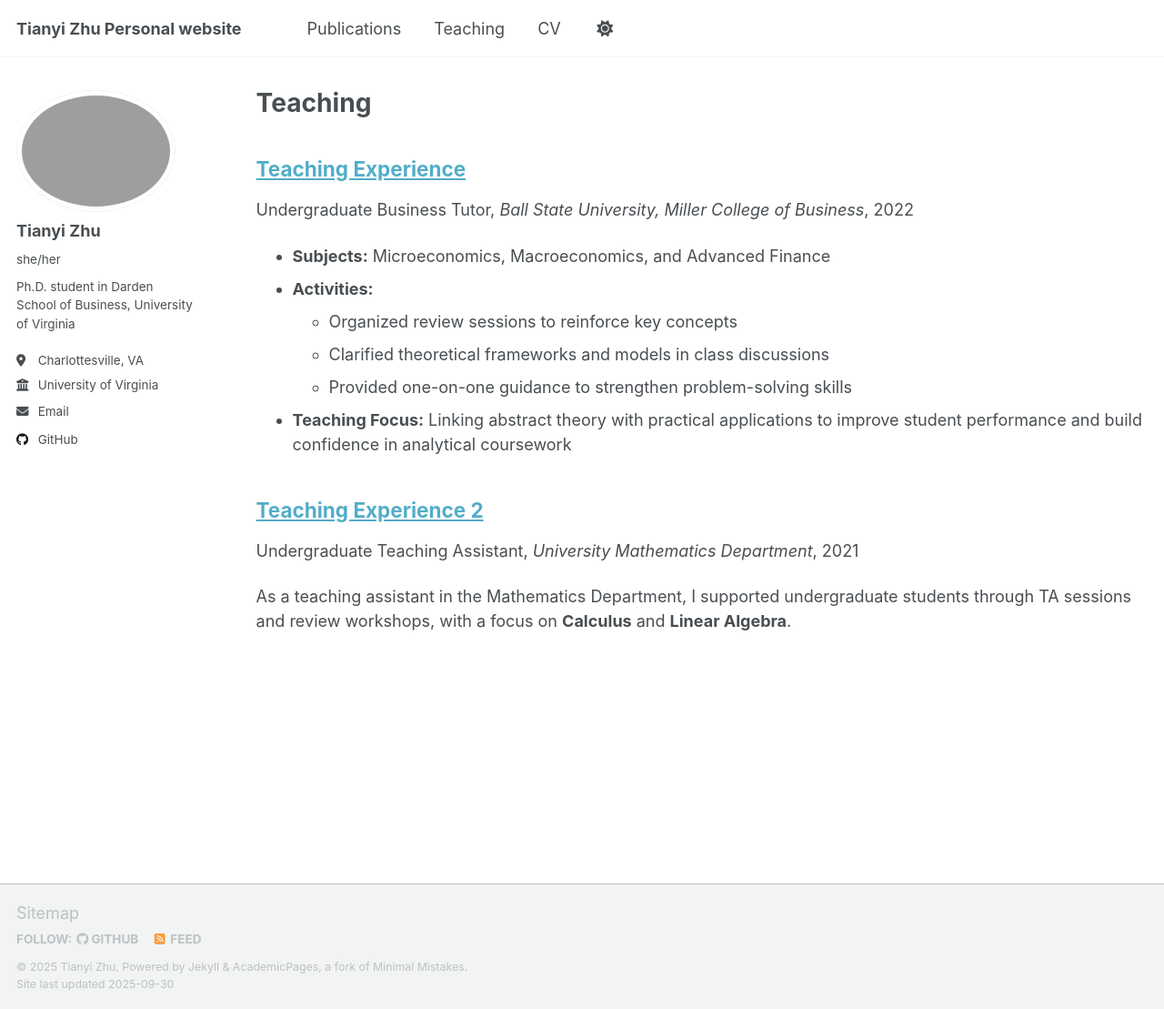
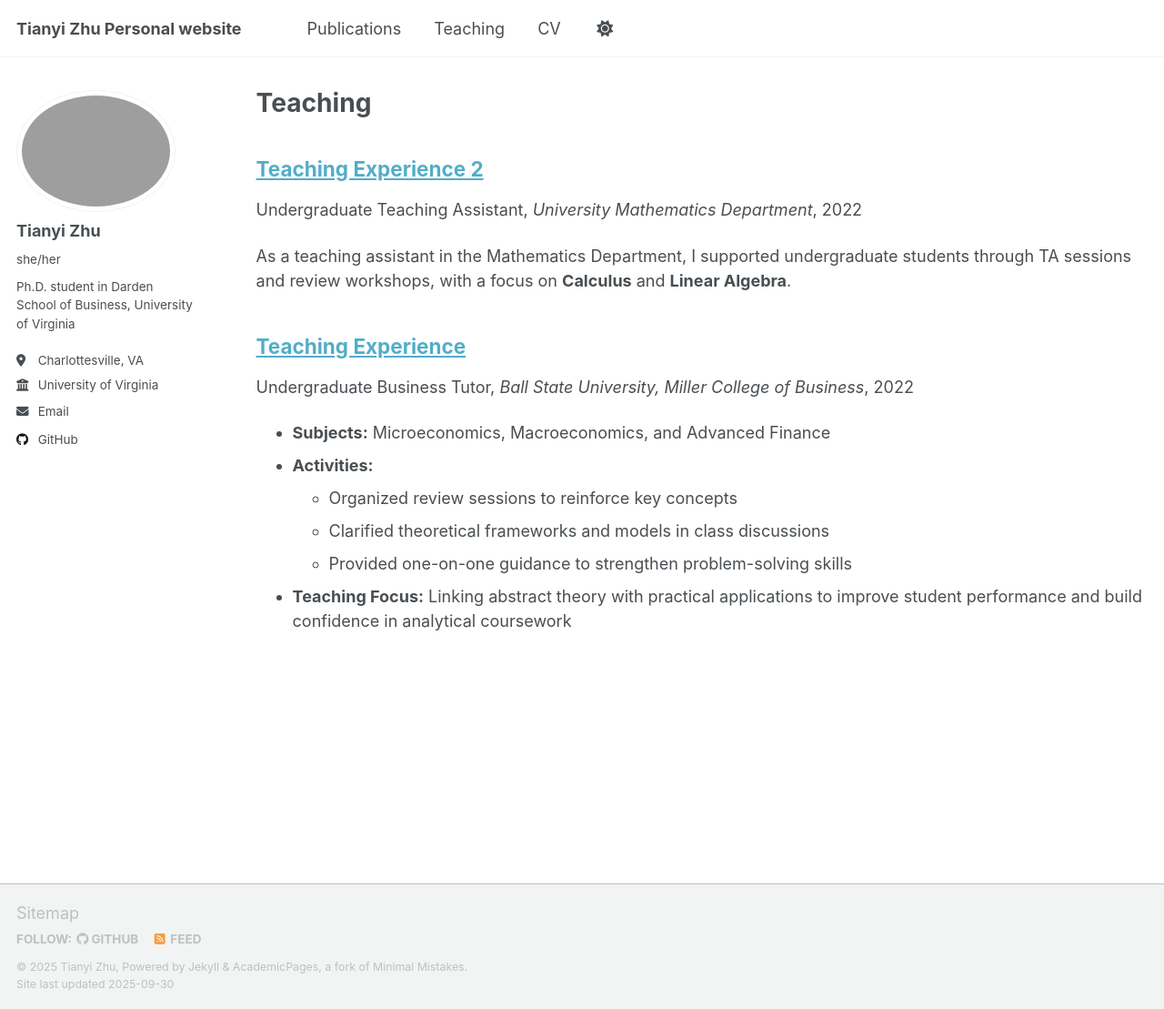
Before and after one commit to TianyiZ0829/TianyiZ0829.github.io, a Jekyll site: the page built from _pages/teaching.html, in a window 1280 px wide and 1109 px high. Shown: the whole window at 91% size. Built offline with Jekyll 4.4.1, drawn with Linux system fonts in a browser that asks for light colours; a script that is not in the unit is left out.

Commit message:
Update teaching assistant date to September 2022

```diff
--- a/_teaching/2015-spring-teaching-2.md
+++ b/_teaching/2015-spring-teaching-2.md
@@ -4,7 +4,7 @@ collection: teaching
 type: "Undergraduate Teaching Assistant"
 permalink: /teaching/math-ta-sessions
 venue: "University Mathematics Department"
-date: 2021-01-01
+date: 2022-09-01
 location: "City, Country"
 ---
 
```
